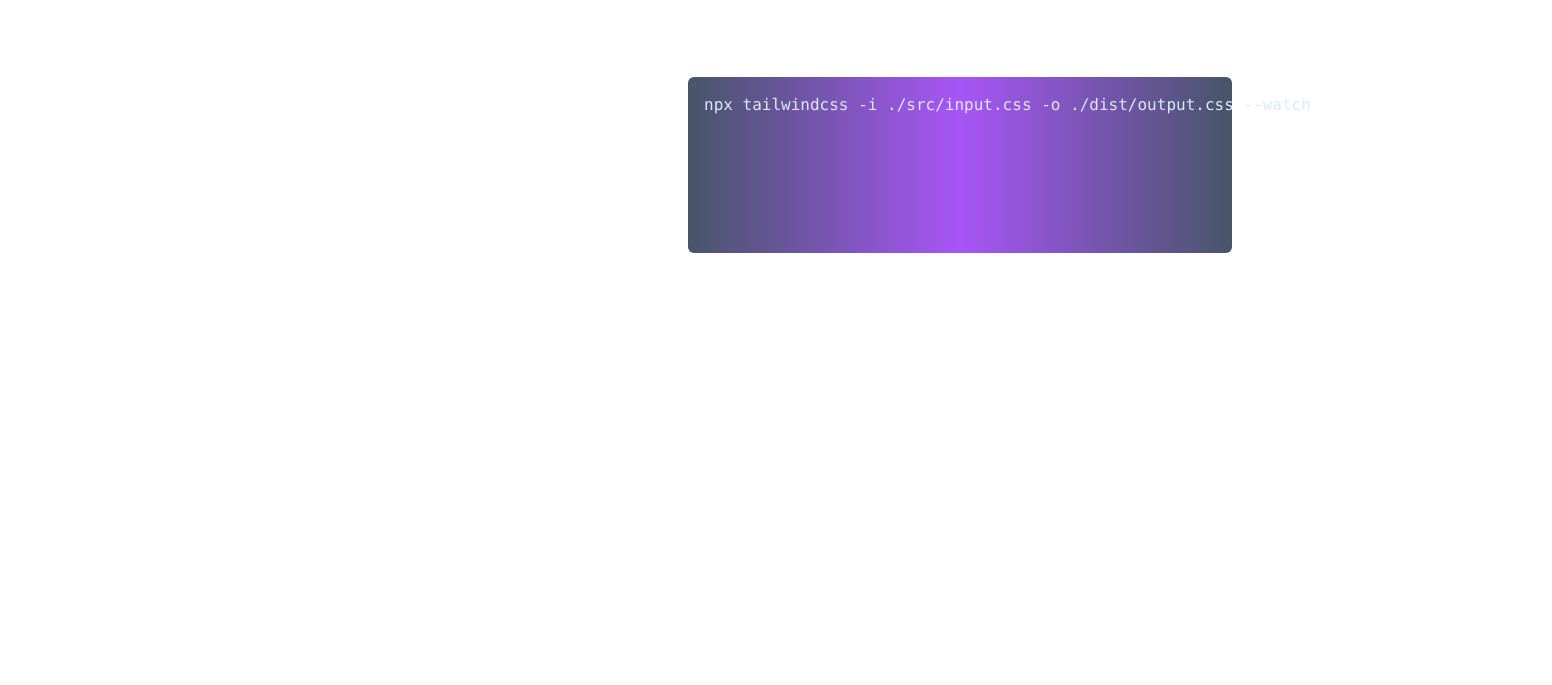
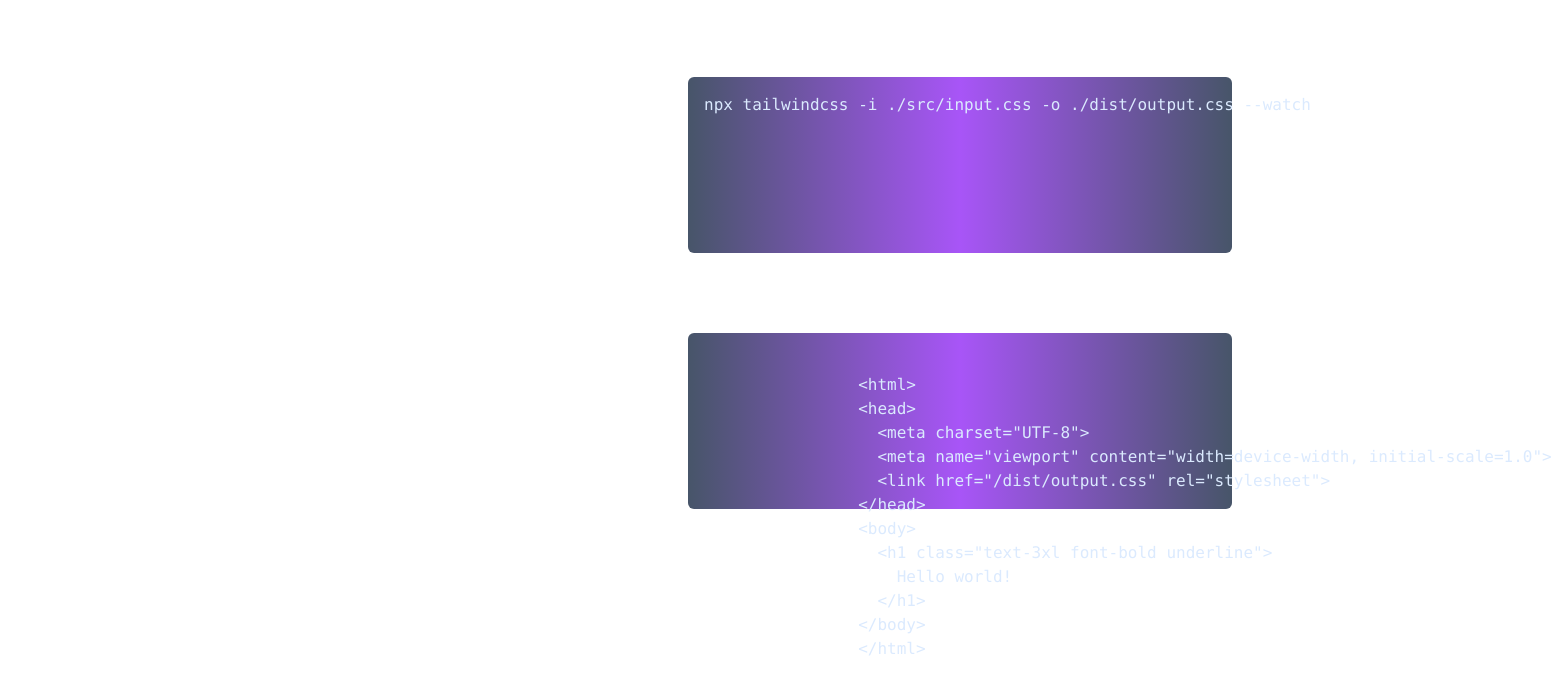
Before and after one commit to ulldecorb/tailwind, a website: page public/index.html in a window 1280 px wide. Shown: the part 755-1440 px from the top of the page, 1552 px wide, since content can reach past the window. Before the commit the page ends 1120 px from the top, so only its background shows below. Drawn offline with nearby package versions, Linux system fonts and the light colour scheme.

Commit message:
Add html special characters to install section

```diff
--- a/public/index.html
+++ b/public/index.html
@@ -21,7 +21,8 @@
             <a href="https://tailwindcss.com/" target="_blank" rel="noopener noreferrer" class="text-cyan-200 rounded-full bg-slate-700 text-center hover:bg-slate-500 h-8 m-1 py-1 hover:outline hover:outline-offset-2 hover:outline-2">Official</a>
             <a href="https://tailwindcss.com/docs/flex/" target="_blank" rel="noopener noreferrer" class="text-cyan-200 rounded-full bg-slate-700 text-center hover:bg-slate-500 h-8 m-1 py-1 hover:outline hover:outline-offset-2 hover:outline-2">Flex</a>
             <a href="https://tailwindcss.com/docs/grid-template-columns/" target="_blank" rel="noopener noreferrer" class="text-cyan-200 rounded-full bg-slate-700 text-center hover:bg-slate-500 h-8 m-1 py-1 hover:outline hover:outline-offset-2 hover:outline-2">Grid</a>
-            <a href="https://tailwindcss.com/docs/grid-template-columns/" target="_blank" rel="noopener noreferrer" class="text-cyan-200 rounded-full bg-slate-700 text-center hover:bg-slate-500 h-8 m-1 py-1 hover:outline hover:outline-offset-2 hover:outline-2">Gradient</a>
+            <a href="https://tailwindcss.com/docs/gradient-color-stops/" target="_blank" rel="noopener noreferrer" class="text-cyan-200 rounded-full bg-slate-700 text-center hover:bg-slate-500 h-8 m-1 py-1 hover:outline hover:outline-offset-2 hover:outline-2">Gradient</a>
+            <a href="https://tailwindcss.com/docs/grid-template-columns/" target="_blank" rel="noopener noreferrer" class="text-cyan-200 rounded-full bg-slate-700 text-center hover:bg-slate-500 h-8 m-1 py-1 hover:outline hover:outline-offset-2 hover:outline-2">Outline</a>
             <a href="https://tailwindcss.com/docs/grid-template-columns/" target="_blank" rel="noopener noreferrer" class="text-cyan-200 rounded-full bg-slate-700 text-center hover:bg-slate-500 h-8 m-1 py-1 hover:outline hover:outline-offset-2 hover:outline-2">Outline</a>
         </nav>
     </header>
@@ -32,7 +33,7 @@
             <div id="star" class="animate-ping"></div>
         </div>
     </section> -->
-    <section class="bg-slate-400 h-96">
+    <section id="install" class="bg-slate-400 h-96 max-w-screen max-h-screen">
         <h2 class="bg-cyan-700 text-cyan-200 text text-2xl px-2 h-12">INSTALL</h2>
         <div class="grid grid-cols-2">
             <pre class="h-44 bg-gradient-to-r from-slate-600 via-purple-500 to-slate-600 text-blue-100 p-4 m-4 rounded-md">npm i -D tailwindcss</pre>
@@ -48,7 +49,20 @@
             @tailwind components;
             @tailwind utilities;</pre>
             <pre class="h-44 bg-gradient-to-r from-slate-600 via-purple-500 to-slate-600 text-blue-100 p-4 m-4 rounded-md">npx tailwindcss -i ./src/input.css -o ./dist/output.css --watch</pre>
-            <p></p>
+            <pre class="h-44 bg-gradient-to-r from-slate-600 via-purple-500 to-slate-600 text-blue-100 p-4 m-4 rounded-md"><!doctype html>
+                &#60;html&#62;
+                &#60;head&#62;
+                  &#60;meta charset="UTF-8"&#62;
+                  &#60;meta name="viewport" content="width=device-width, initial-scale=1.0"&#62;
+                  &#60;link href="/dist/output.css" rel="stylesheet"&#62;
+                &#60;/head&#62;
+                &#60;body&#62;
+                  &#60;h1 class="text-3xl font-bold underline"&#62;
+                    Hello world!
+                  &#60;/h1&#62;
+                &#60;/body&#62;
+                &#60;/html&#62;
+            </pre>
         </div>
 
     </section>
```
